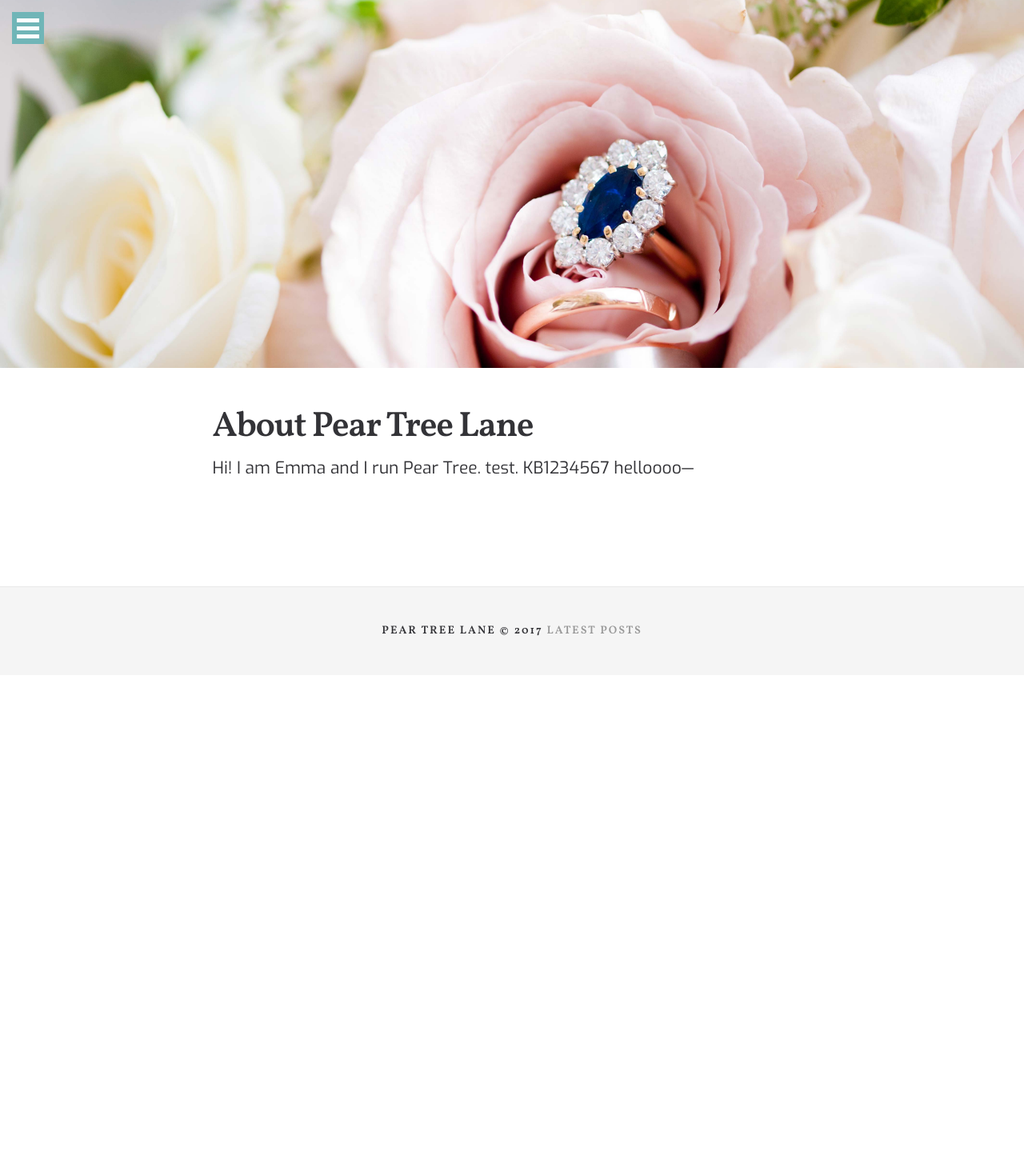
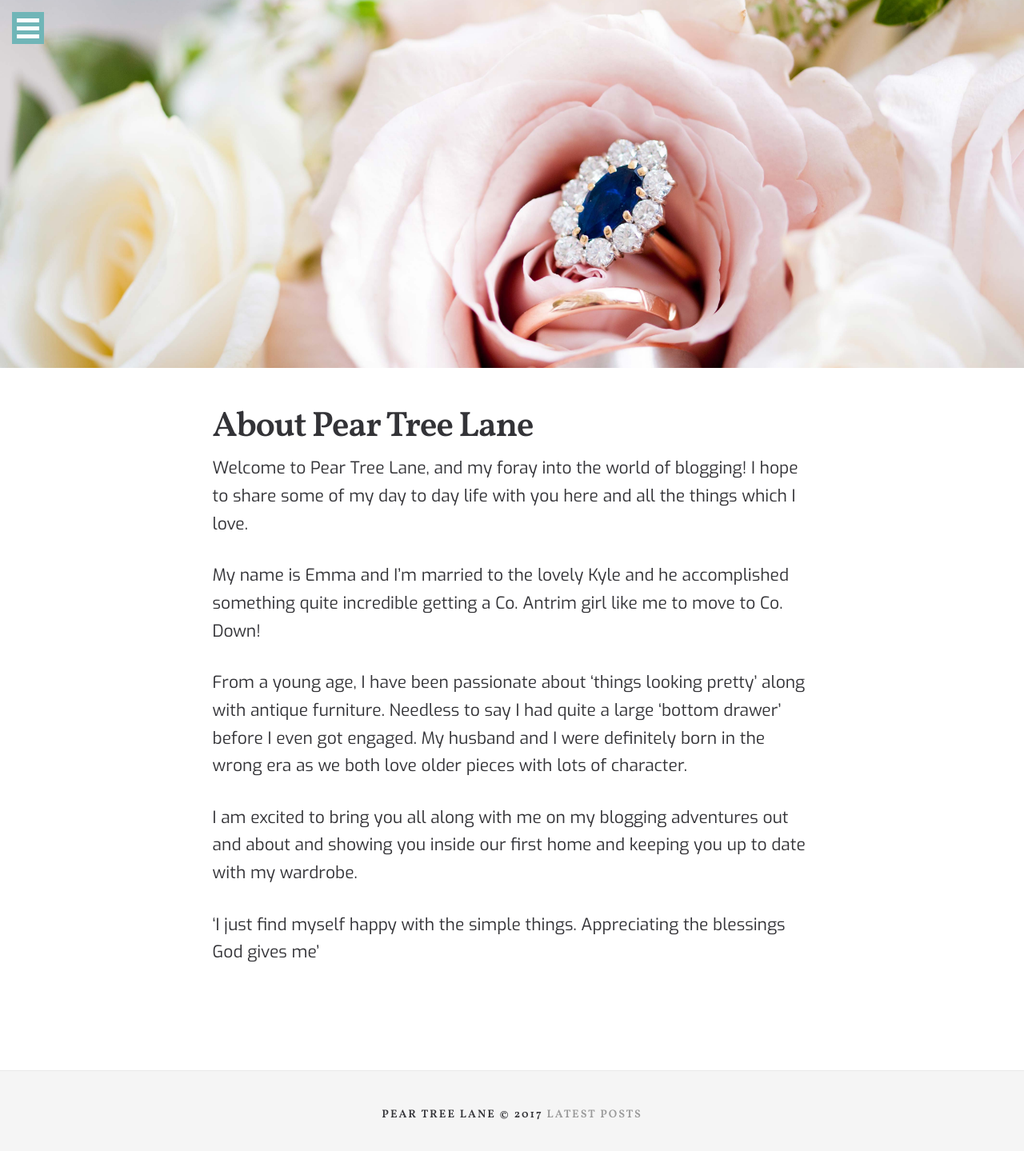
Before and after one commit to peartreelane/peartreelane.github.io, a Jekyll site: the page built from about.md, in a window 1280 px wide. Shown: the top 1439 px of the page at 80% size. Built offline with Jekyll 4.4.1, drawn with Linux system fonts in a browser that asks for light colours; some web fonts are replaced.

Commit message:
about me page

```diff
--- a/about.md
+++ b/about.md
@@ -5,5 +5,13 @@
 feature_image: feature-about
 ---
 
-Hi! I am Emma and I run Pear Tree. test. KB1234567
-helloooo---
+Welcome to Pear Tree Lane, and my foray into the world of blogging!  I hope to share some of my day to day life with you here and all the things which I love.
+
+My name is Emma and I'm married to the lovely Kyle and he accomplished something quite incredible getting a Co. Antrim girl like me to move to Co. Down!
+
+From a young age, I have been passionate about ‘things looking pretty’ along with antique furniture.
+Needless to say I had quite a large ‘bottom drawer’ before I even got engaged. My husband and I were definitely  born in the wrong era as we both love older pieces with lots of character.
+
+I am excited to bring you all along with me on my blogging adventures out and about and showing you inside our first home and keeping you up to date with my wardrobe.
+
+‘I just find myself happy with the simple things. Appreciating the blessings God gives me’
```
